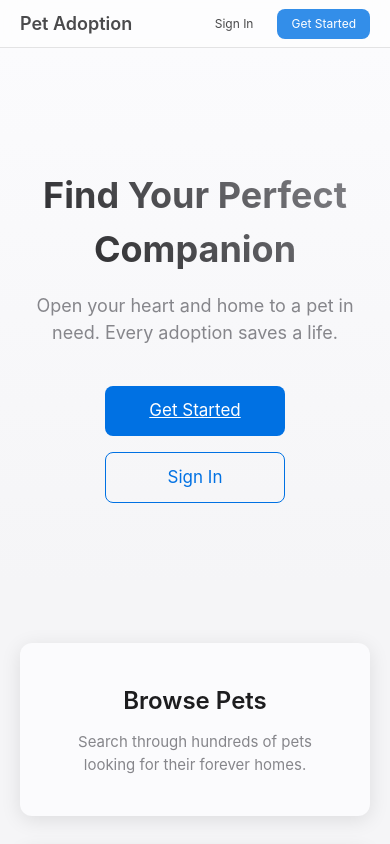
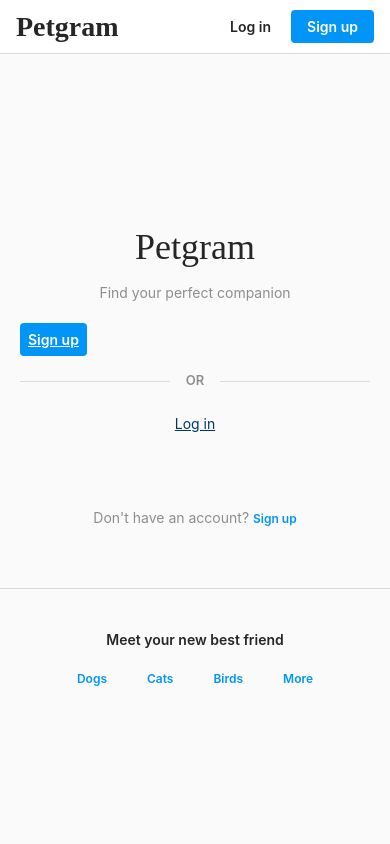
Before and after one commit to Jeong1996/school-project-pet-adoption-app, a React (Create React App) app in the folder frontend/: page / in a window 390 px wide. Shown: the top 844 px of the page. Built offline with nearby package versions, Linux system fonts and the light colour scheme.

Commit message:
Update UI to Instagram-style design

```diff
--- a/frontend/src/components/Navbar.js
+++ b/frontend/src/components/Navbar.js
@@ -6,20 +6,22 @@ function Navbar() {
 
   return (
     <nav className="navbar">
-      <Link to="/" className="nav-logo">Pet Adoption</Link>
+      <div className="navbar-content">
+        <Link to="/" className="nav-logo">Petgram</Link>
         <div className="nav-links">
           {user ? (
             <>
-            <span className="welcome-text">Welcome, {user.name}</span>
+              <Link to="/">Home</Link>
               <Link to="/profile">Profile</Link>
-            <button onClick={logout} className="nav-btn">Sign Out</button>
+              <button onClick={logout} className="nav-btn-primary" style={{ border: 'none', cursor: 'pointer' }}>Log out</button>
             </>
           ) : (
             <>
-            <Link to="/login">Sign In</Link>
-            <Link to="/register" className="nav-btn-primary">Get Started</Link>
+              <Link to="/login">Log in</Link>
+              <Link to="/register" className="nav-btn-primary">Sign up</Link>
             </>
           )}
+        </div>
       </div>
     </nav>
   );
--- a/frontend/src/index.css
+++ b/frontend/src/index.css
@@ -1,15 +1,13 @@
-/* Apple-inspired design tokens */
+/* Instagram-inspired design tokens */
 :root {
-  --apple-blue: #0071e3;
-  --apple-blue-hover: #0077ed;
-  --apple-gray: #f5f5f7;
-  --apple-dark: #1d1d1f;
-  --apple-medium: #86868b;
-  --apple-light: #fbfbfd;
-  --apple-border: #d2d2d7;
-  --apple-radius: 12px;
-  --apple-shadow: 0 4px 20px rgba(0, 0, 0, 0.1);
-  --font-family: -apple-system, BlinkMacSystemFont, 'Segoe UI', Roboto, sans-serif;
+  --insta-gradient: linear-gradient(45deg, #f09433 0%, #e6683c 25%, #dc2743 50%, #cc2366 75%, #bc1888 100%);
+  --insta-blue: #0095f6;
+  --insta-dark: #262626;
+  --insta-gray: #dbdbdb;
+  --insta-light-gray: #fafafa;
+  --insta-white: #ffffff;
+  --insta-error: #ed4956;
+  --font-family: -apple-system, BlinkMacSystemFont, 'Segoe UI', Roboto, Helvetica, Arial, sans-serif;
 }
 
 * {
@@ -20,157 +18,203 @@
 
 body {
   font-family: var(--font-family);
-  background: var(--apple-gray);
-  color: var(--apple-dark);
+  background: var(--insta-light-gray);
+  color: var(--insta-dark);
   line-height: 1.5;
   -webkit-font-smoothing: antialiased;
 }
 
-/* Navbar - Apple style */
+/* Navbar - Instagram style */
 .navbar {
-  background: rgba(255, 255, 255, 0.8);
-  backdrop-filter: blur(20px);
-  -webkit-backdrop-filter: blur(20px);
+  background: var(--insta-white);
+  border-bottom: 1px solid var(--insta-gray);
   position: fixed;
   top: 0;
   left: 0;
   right: 0;
-  height: 48px;
+  height: 54px;
+  display: flex;
+  align-items: center;
+  justify-content: center;
+  z-index: 1000;
+}
+
+.navbar-content {
+  max-width: 975px;
+  width: 100%;
   display: flex;
   align-items: center;
   justify-content: space-between;
-  padding: 0 48px;
-  font-size: 12px;
-  z-index: 1000;
-  border-bottom: 1px solid rgba(0, 0, 0, 0.1);
-}
-
-.navbar a {
-  color: var(--apple-dark);
-  text-decoration: none;
-  opacity: 0.8;
-  transition: opacity 0.3s;
-}
-
-.navbar a:hover {
-  opacity: 1;
+  padding: 0 20px;
 }
 
 .nav-logo {
-  font-weight: 600;
-  font-size: 18px;
+  font-family: 'Billabong', cursive;
+  font-size: 28px;
+  color: var(--insta-dark);
+  text-decoration: none;
+  font-weight: bold;
 }
 
 .nav-links {
   display: flex;
-  gap: 24px;
+  gap: 20px;
   align-items: center;
 }
 
-.welcome-text {
-  color: var(--apple-medium);
+.nav-links a {
+  color: var(--insta-dark);
+  text-decoration: none;
+  font-size: 14px;
+  font-weight: 600;
 }
 
-.nav-btn {
-  background: none;
-  border: none;
-  font-size: 12px;
-  cursor: pointer;
-  color: var(--apple-dark);
-  opacity: 0.8;
-  transition: opacity 0.3s;
-}
-
-.nav-btn:hover {
-  opacity: 1;
+.nav-links a:hover {
+  color: #8e8e8e;
 }
 
 .nav-btn-primary {
-  background: var(--apple-blue);
+  background: var(--insta-blue);
   color: white !important;
-  padding: 6px 14px;
-  border-radius: 8px;
-  opacity: 1;
+  padding: 6px 16px;
+  border-radius: 4px;
+  font-weight: 600;
+  transition: opacity 0.2s;
 }
 
 .nav-btn-primary:hover {
-  background: var(--apple-blue-hover);
+  opacity: 0.8;
 }
 
-/* Container */
-.container {
-  max-width: 980px;
-  margin: 0 auto;
-  padding: 120px 20px 60px;
+.welcome-text {
+  font-size: 14px;
+  color: #8e8e8e;
 }
 
-/* Auth Form - Apple Card Style */
+/* Main Container */
+.main-container {
+  display: flex;
+  justify-content: center;
+  padding-top: 84px;
+  min-height: 100vh;
+}
+
+/* Landing Page */
+.landing {
+  display: flex;
+  flex-wrap: wrap;
+  max-width: 935px;
+  width: 100%;
+  justify-content: center;
+  align-items: center;
+  gap: 32px;
+}
+
+.hero-image {
+  flex: 1;
+  max-width: 450px;
+  min-width: 280px;
+  display: none;
+}
+
+@media (min-width: 876px) {
+  .hero-image {
+    display: block;
+  }
+}
+
+.hero-content {
+  flex: 1;
+  max-width: 400px;
+  min-width: 280px;
+}
+
+.hero h1 {
+  font-family: 'Billabong', cursive;
+  font-size: 50px;
+  margin-bottom: 16px;
+  text-align: center;
+}
+
+.hero p {
+  font-size: 17px;
+  color: #8e8e8e;
+  text-align: center;
+  margin-bottom: 32px;
+}
+
+/* Auth Form - Instagram Card Style */
 .auth-form {
-  max-width: 440px;
-  margin: 80px auto;
-  background: var(--apple-light);
-  border-radius: var(--apple-radius);
-  padding: 40px;
-  box-shadow: var(--apple-shadow);
+  background: var(--insta-white);
+  border: 1px solid var(--insta-gray);
+  border-radius: 8px;
+  padding: 40px 40px 24px;
+  width: 100%;
+  max-width: 350px;
+  margin: 0 auto;
 }
 
 .auth-form h2 {
-  font-size: 32px;
-  font-weight: 600;
+  font-family: 'Billabong', cursive;
+  font-size: 36px;
+  font-weight: 500;
   margin-bottom: 8px;
   text-align: center;
 }
 
 .auth-form > p {
   text-align: center;
-  color: var(--apple-medium);
-  margin-bottom: 32px;
+  color: #8e8e8e;
+  margin-bottom: 24px;
   font-size: 14px;
 }
 
-/* Form Inputs */
+.auth-form form {
+  display: flex;
+  flex-direction: column;
+  gap: 6px;
+}
+
 .input-group {
-  margin-bottom: 16px;
+  position: relative;
 }
 
 .auth-form input {
   width: 100%;
-  padding: 12px 16px;
-  font-size: 17px;
-  border: 1px solid var(--apple-border);
-  border-radius: 8px;
-  background: white;
-  transition: all 0.3s;
+  padding: 10px 8px;
+  font-size: 12px;
+  border: 1px solid var(--insta-gray);
+  border-radius: 4px;
+  background: var(--insta-light-gray);
+  transition: all 0.2s;
   outline: none;
 }
 
 .auth-form input:focus {
-  border-color: var(--apple-blue);
-  box-shadow: 0 0 0 4px rgba(0, 113, 227, 0.2);
+  border-color: #a8a8a8;
 }
 
 .auth-form input::placeholder {
-  color: var(--apple-medium);
+  color: #a8a8a8;
 }
 
 /* Buttons */
 .btn-primary {
   width: 100%;
-  padding: 12px 24px;
-  font-size: 17px;
-  font-weight: 400;
+  padding: 8px;
+  font-size: 14px;
+  font-weight: 600;
   color: white;
-  background: var(--apple-blue);
+  background: var(--insta-blue);
   border: none;
-  border-radius: 8px;
+  border-radius: 4px;
   cursor: pointer;
-  transition: all 0.3s;
-  text-align: center;
-  display: inline-block;
+  transition: opacity 0.2s;
+  margin-top: 8px;
 }
 
 .btn-primary:hover {
-  background: var(--apple-blue-hover);
+  opacity: 0.8;
 }
 
 .btn-primary:disabled {
@@ -180,156 +224,154 @@ body {
 
 /* Links */
 .auth-link {
-  color: var(--apple-blue);
+  color: var(--insta-blue);
   text-decoration: none;
-  font-size: 14px;
+  font-size: 12px;
+  font-weight: 600;
 }
 
 .auth-link:hover {
-  text-decoration: underline;
+  color: #00376b;
 }
 
 .auth-switch {
   text-align: center;
   margin-top: 20px;
-  color: var(--apple-medium);
+  color: var(--insta-dark);
   font-size: 14px;
+}
+
+/* Divider */
+.divider {
+  display: flex;
+  align-items: center;
+  margin: 20px 0;
+}
+
+.divider::before,
+.divider::after {
+  content: '';
+  flex: 1;
+  height: 1px;
+  background: var(--insta-gray);
+}
+
+.divider span {
+  padding: 0 16px;
+  color: #8e8e8e;
+  font-size: 13px;
+  font-weight: 600;
 }
 
 /* Error Messages */
 .error-message {
-  color: #dc3545;
-  font-size: 13px;
+  color: var(--insta-error);
+  font-size: 12px;
   margin-top: 4px;
   display: block;
 }
 
 .form-error {
   background: #fff5f5;
-  border: 1px solid #ffccc7;
-  color: #cf1322;
-  padding: 12px 16px;
-  border-radius: 8px;
+  border: 1px solid var(--insta-error);
+  color: var(--insta-error);
+  padding: 10px;
+  border-radius: 4px;
   font-size: 14px;
-  margin-bottom: 20px;
-}
-
-/* Landing Page */
-.landing {
-  min-height: calc(100vh - 48px);
-  padding-top: 48px;
-}
-
-.hero {
+  margin-bottom: 16px;
   text-align: center;
-  padding: 120px 20px 80px;
-  background: linear-gradient(180deg, #fbfbfd 0%, #f5f5f7 100%);
-}
-
-.hero h1 {
-  font-size: 56px;
-  font-weight: 700;
-  margin-bottom: 16px;
-  background: -webkit-linear-gradient(45deg, #1d1d1f, #86868b);
-  -webkit-background-clip: text;
-  -webkit-text-fill-color: transparent;
-  background-clip: text;
-}
-
-.hero p {
-  font-size: 24px;
-  color: var(--apple-medium);
-  max-width: 600px;
-  margin: 0 auto 40px;
-}
-
-.hero-buttons {
-  display: flex;
-  gap: 16px;
-  justify-content: center;
-  align-items: center;
-}
-
-.hero-buttons .btn-primary,
-.hero-buttons .btn-secondary {
-  width: auto;
-  min-width: 180px;
-}
-
-.btn-secondary {
-  padding: 12px 24px;
-  font-size: 17px;
-  color: var(--apple-blue);
-  background: transparent;
-  border: 1px solid var(--apple-blue);
-  border-radius: 8px;
-  text-decoration: none;
-  transition: all 0.3s;
-  display: inline-block;
-  text-align: center;
-}
-
-.btn-secondary:hover {
-  background: rgba(0, 113, 227, 0.1);
-}
-
-.features {
-  display: grid;
-  grid-template-columns: repeat(auto-fit, minmax(280px, 1fr));
-  gap: 32px;
-  max-width: 980px;
-  margin: 0 auto;
-  padding: 60px 20px;
-}
-
-.feature-card {
-  background: var(--apple-light);
-  padding: 40px 32px;
-  border-radius: var(--apple-radius);
-  text-align: center;
-  box-shadow: var(--apple-shadow);
-}
-
-.feature-card h3 {
-  font-size: 24px;
-  font-weight: 600;
-  margin-bottom: 12px;
-}
-
-.feature-card p {
-  color: var(--apple-medium);
-  font-size: 15px;
 }
 
 /* Profile Page */
 .profile {
-  max-width: 600px;
-  margin: 100px auto;
-  background: var(--apple-light);
-  border-radius: var(--apple-radius);
-  padding: 48px;
-  box-shadow: var(--apple-shadow);
+  max-width: 935px;
+  margin: 0 auto;
+  padding: 84px 20px 40px;
+  width: 100%;
 }
 
-.profile h2 {
-  font-size: 32px;
-  font-weight: 600;
-  margin-bottom: 32px;
+.profile-header {
+  display: flex;
+  align-items: center;
+  gap: 40px;
+  margin-bottom: 40px;
+}
+
+.profile-image {
+  flex: 0 0 150px;
+  width: 150px;
+  height: 150px;
+  border-radius: 50%;
+  background: var(--insta-gradient);
+  display: flex;
+  align-items: center;
+  justify-content: center;
+  margin: 0 auto;
+}
+
+.profile-image span {
+  color: white;
+  font-size: 48px;
+  font-weight: 300;
 }
 
 .profile-info {
-  margin-bottom: 24px;
+  flex: 1;
 }
 
-.profile-info label {
-  display: block;
-  color: var(--apple-medium);
-  font-size: 13px;
-  margin-bottom: 4px;
+.profile-info h2 {
+  font-size: 28px;
+  font-weight: 300;
+  margin-bottom: 20px;
 }
 
-.profile-info p {
-  font-size: 17px;
+.profile-details {
+  display: flex;
+  gap: 40px;
+}
+
+.profile-details div {
+  font-size: 16px;
+}
+
+.profile-details span {
+  font-weight: 600;
+}
+
+.profile button {
+  margin-top: 20px;
+}
+
+/* Features Section */
+.features-section {
+  text-align: center;
+  padding: 40px 20px;
+  margin-top: 40px;
+  border-top: 1px solid var(--insta-gray);
+}
+
+.features-section h3 {
+  font-size: 14px;
+  font-weight: 600;
+  margin-bottom: 20px;
+}
+
+.features-grid {
+  display: flex;
+  justify-content: center;
+  gap: 40px;
+  flex-wrap: wrap;
+}
+
+.feature-item {
+  color: #0095f6;
+  font-size: 12px;
+  font-weight: 600;
+  cursor: pointer;
+}
+
+.feature-item:hover {
+  color: #00376b;
 }
 
 /* Loading */
@@ -338,36 +380,29 @@ body {
   justify-content: center;
   align-items: center;
   height: 100vh;
-  font-size: 17px;
-  color: var(--apple-medium);
+  font-size: 14px;
+  color: #8e8e8e;
 }
 
 /* Responsive */
 @media (max-width: 768px) {
-  .navbar {
-    padding: 0 20px;
+  .navbar-content {
+    padding: 0 16px;
   }
 
   .auth-form {
-    margin: 60px 20px;
-    padding: 24px;
+    border: none;
+    background: transparent;
+    padding: 20px 0;
   }
 
-  .hero h1 {
-    font-size: 36px;
+  .profile-header {
+    flex-direction: column;
+    gap: 20px;
   }
 
-  .hero p {
-    font-size: 18px;
-  }
-
-  .hero-buttons {
-    flex-direction: column;
-    align-items: center;
-  }
-
-  .btn-primary, .btn-secondary {
-    width: 100%;
-    max-width: 280px;
+  .profile-details {
+    justify-content: center;
+    gap: 20px;
   }
 }
--- a/frontend/src/pages/Landing.js
+++ b/frontend/src/pages/Landing.js
@@ -2,28 +2,41 @@ import { Link } from 'react-router-dom';
 
 function Landing() {
   return (
-    <div className="landing">
-      <div className="hero">
-        <h1>Find Your Perfect Companion</h1>
-        <p>Open your heart and home to a pet in need. Every adoption saves a life.</p>
-        <div className="hero-buttons">
-          <Link to="/register" className="btn-primary">Get Started</Link>
-          <Link to="/login" className="btn-secondary">Sign In</Link>
+    <div className="main-container">
+      <div className="landing">
+        <div className="hero-image">
+          <img
+            src="https://images.unsplash.com/photo-1450778869180-41d0601e046e?w=450&h=600&fit=crop"
+            alt="Pets"
+            style={{ width: '100%', borderRadius: '8px' }}
+          />
         </div>
-      </div>
+        <div className="hero-content">
+          <div className="auth-form">
+            <h2>Petgram</h2>
+            <p>Find your perfect companion</p>
+            <Link to="/register" className="btn-primary">Sign up</Link>
+            <div className="divider"><span>OR</span></div>
+            <div style={{ textAlign: 'center', marginBottom: '16px' }}>
+              <Link to="/login" style={{ fontSize: '14px', color: '#00376b' }}>Log in</Link>
+            </div>
+          </div>
 
-      <div className="features">
-        <div className="feature-card">
-          <h3>Browse Pets</h3>
-          <p>Search through hundreds of pets looking for their forever homes.</p>
-        </div>
-        <div className="feature-card">
-          <h3>Easy Application</h3>
-          <p>Our simple adoption process makes it easy to apply.</p>
-        </div>
-        <div className="feature-card">
-          <h3>Make a Difference</h3>
-          <p>Adopting gives a homeless pet a second chance at life.</p>
+          <div className="auth-form" style={{ marginTop: '16px', padding: '20px', textAlign: 'center' }}>
+            <p style={{ margin: 0 }}>
+              Don't have an account? <Link to="/register" className="auth-link">Sign up</Link>
+            </p>
+          </div>
+
+          <div className="features-section">
+            <h3>Meet your new best friend</h3>
+            <div className="features-grid">
+              <span className="feature-item">Dogs</span>
+              <span className="feature-item">Cats</span>
+              <span className="feature-item">Birds</span>
+              <span className="feature-item">More</span>
+            </div>
+          </div>
         </div>
       </div>
     </div>
--- a/frontend/src/pages/Login.js
+++ b/frontend/src/pages/Login.js
@@ -45,9 +45,12 @@ function Login() {
   };
 
   return (
+    <div className="main-container">
+      <div className="landing">
+        <div className="hero-content">
           <div className="auth-form">
-      <h2>Welcome Back</h2>
-      <p>Sign in to continue</p>
+            <h2>Petgram</h2>
+            <p>Log in to see photos of your future pet</p>
             {error && <div className="form-error">{error}</div>}
             <form onSubmit={handleSubmit}>
               <div className="input-group">
@@ -72,11 +75,14 @@ function Login() {
                 {errors.password && <span className="error-message">{errors.password}</span>}
               </div>
 
-        <button type="submit" className="btn-primary">Sign In</button>
+              <button type="submit" className="btn-primary">Log in</button>
             </form>
             <p className="auth-switch">
-        Don't have an account? <Link to="/register" className="auth-link">Create one</Link>
+              Don't have an account? <Link to="/register" className="auth-link">Sign up</Link>
             </p>
+          </div>
+        </div>
+      </div>
     </div>
   );
 }
--- a/frontend/src/pages/Register.js
+++ b/frontend/src/pages/Register.js
@@ -53,9 +53,12 @@ function Register() {
   };
 
   return (
+    <div className="main-container">
+      <div className="landing">
+        <div className="hero-content">
           <div className="auth-form">
-      <h2>Create Your Account</h2>
-      <p>Join us to find your perfect companion</p>
+            <h2>Petgram</h2>
+            <p>Sign up to see photos of pets</p>
             {error && <div className="form-error">{error}</div>}
             <form onSubmit={handleSubmit}>
               <div className="input-group">
@@ -102,11 +105,14 @@ function Register() {
                 {errors.confirmPassword && <span className="error-message">{errors.confirmPassword}</span>}
               </div>
 
-        <button type="submit" className="btn-primary">Create Account</button>
+              <button type="submit" className="btn-primary">Sign up</button>
             </form>
             <p className="auth-switch">
-        Already have an account? <Link to="/login" className="auth-link">Sign in</Link>
+              Have an account? <Link to="/login" className="auth-link">Log in</Link>
             </p>
+          </div>
+        </div>
+      </div>
     </div>
   );
 }
```
Lines whose indentation alone changed are shown as unchanged.
